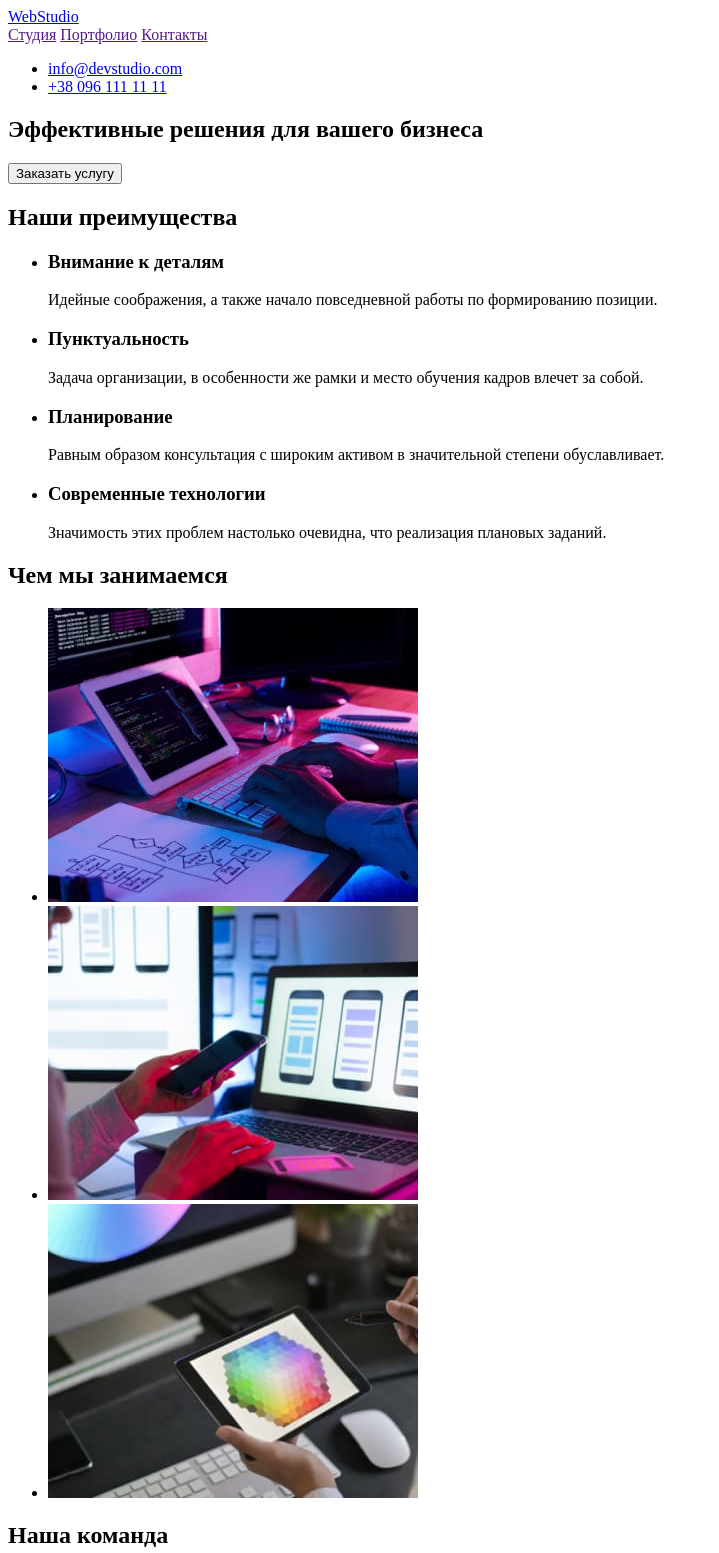
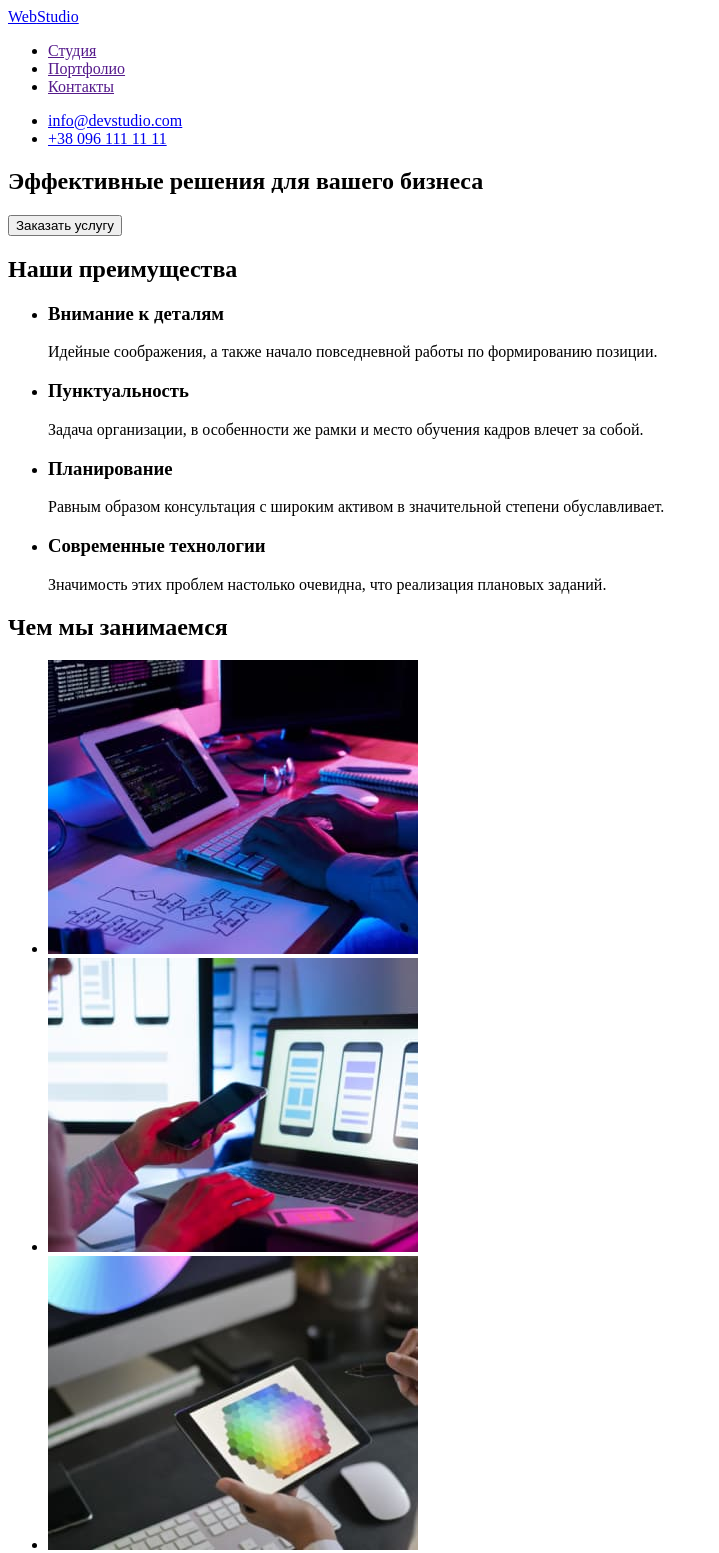
Before and after one commit to sanu4ka/goit-markup-hw-01, a plain HTML site: page index.html in a window 1280 px wide. Shown: the top 1553 px of the page, without its empty margins (0-719 px from the left). Drawn offline with Linux system fonts and the light colour scheme.

Commit message:
Зробив виправлення відповідно зауважень ментора

```diff
--- a/index.html
+++ b/index.html
@@ -8,11 +8,13 @@
   </head>
   <body>
     <header>
-      <a href="./index.html">Web<span>Studio</span></a>
       <nav>
-        <a href="">Студия</a>
-        <a href="">Портфолио</a>
-        <a href="">Контакты</a>
+        <a href="./index.html">Web<span>Studio</span></a>
+        <ul>
+          <li><a href="">Студия</a></li>
+          <li><a href="">Портфолио</a></li>
+          <li><a href="">Контакты</a></li>
+        </ul>
       </nav>
       <ul>
         <li><a href="mailto:info@devstudio.com">info@devstudio.com</a></li>
@@ -58,31 +60,28 @@
         <h2>Чем мы занимаемся</h2>
         <ul>
           <li>
-            <a href=""
-              ><img
+            <img
                 src="./images/our-spec/img-1.jpg"
                 alt="Разработчик десктопных прииложений"
                 width="370"
                 height="294"
-            /></a>
+            />
           </li>
           <li>
-            <a href=""
-              ><img
+            <img
                 src="./images/our-spec/img-2.jpg"
                 alt="Разработчик мобильных прииложений"
                 width="370"
                 height="294"
-            /></a>
+            />
           </li>
           <li>
-            <a href=""
-              ><img
+            <img
                 src="./images/our-spec/img-3.jpg"
                 alt="Разработчик прииложений для дизайна"
                 width="370"
                 height="294"
-            /></a>
+            />
           </li>
         </ul>
       </section>
@@ -117,8 +116,8 @@
     <footer>
       <a href="./index.html">Web<span>Studio</span></a>
       <address>
-        <p>г. Киев, пр-т Леси Украинки, 26</p>
-        <ul>
+                <ul>
+          <li>г. Киев, пр-т Леси Украинки, 26</li>
           <li><a href="mailto:info@devstudio.com">info@devstudio.com</a></li>
           <li><a href="tel:+380961111111">+38 096 111 11 11</a></li>
         </ul>
```
